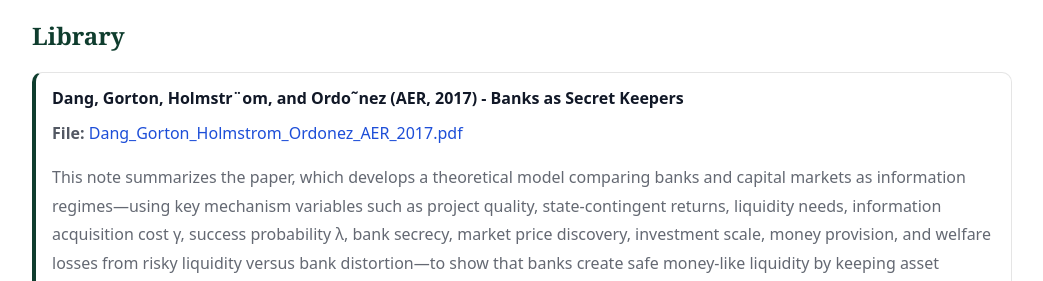
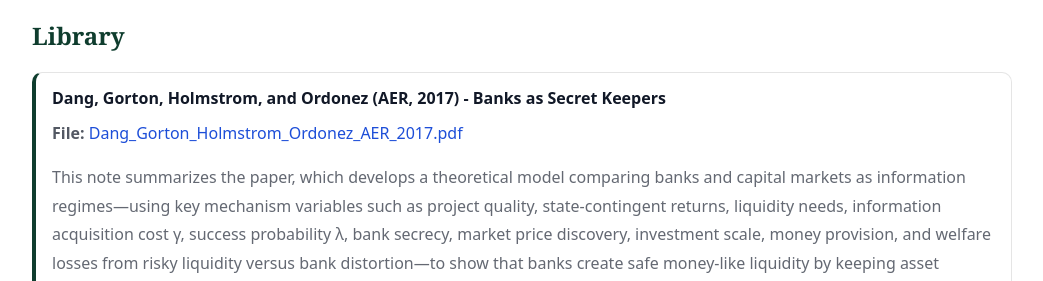
Before and after one commit to yaxinzn/study-archive, a Jekyll site: the page built from reading/index.md, in a window 1280 px wide and 900 px high. Shown: the part 328-609 px from the top of the window, without its empty margins (118-1161 px from the left). Built offline with Jekyll 4.4.1, drawn with Linux system fonts in a browser that asks for light colours.

Commit message:
Reading: add/update Dang_Gorton_Holmstrom_Ordonez_AER_2017.pdf

```diff
--- a/_data/reading.yml
+++ b/_data/reading.yml
@@ -1,4 +1,4 @@
-- title: "Dang, Gorton, Holmstr¨om, and Ordo˜nez (AER, 2017) - Banks as Secret Keepers"
+- title: "Dang, Gorton, Holmstrom, and Ordonez (AER, 2017) - Banks as Secret Keepers"
   file: "Dang_Gorton_Holmstrom_Ordonez_AER_2017.pdf"
   desc: "This note summarizes the paper, which develops a theoretical model comparing banks and capital markets as information regimes—using key mechanism variables such as project quality, state-contingent returns, liquidity needs, information acquisition cost γ, success probability λ, bank secrecy, market price discovery, investment scale, money provision, and welfare losses from risky liquidity versus bank distortion—to show that banks create safe money-like liquidity by keeping asset information secret, while markets reveal information and create risky liquidity, implying that bank opacity is productive for opaque information-insensitive assets but becomes costly when information is cheap to produce, causing transparent or information-sensitive assets to migrate to capital markets."
 
```
